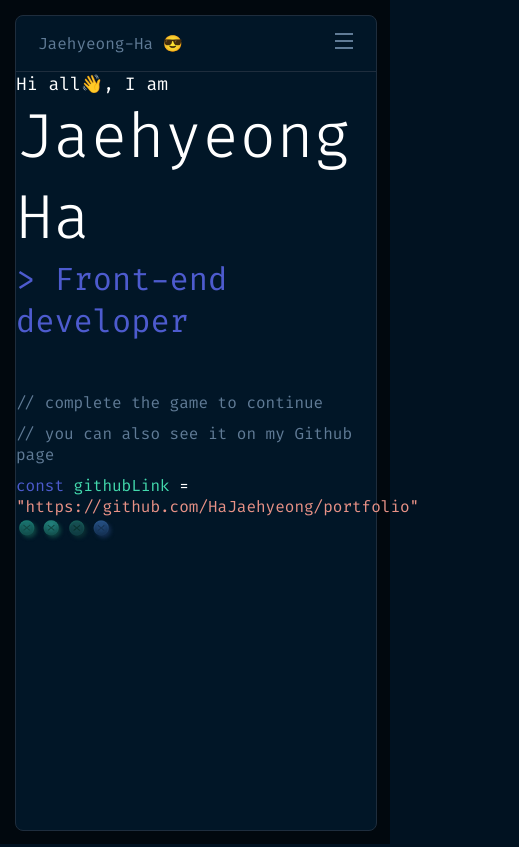
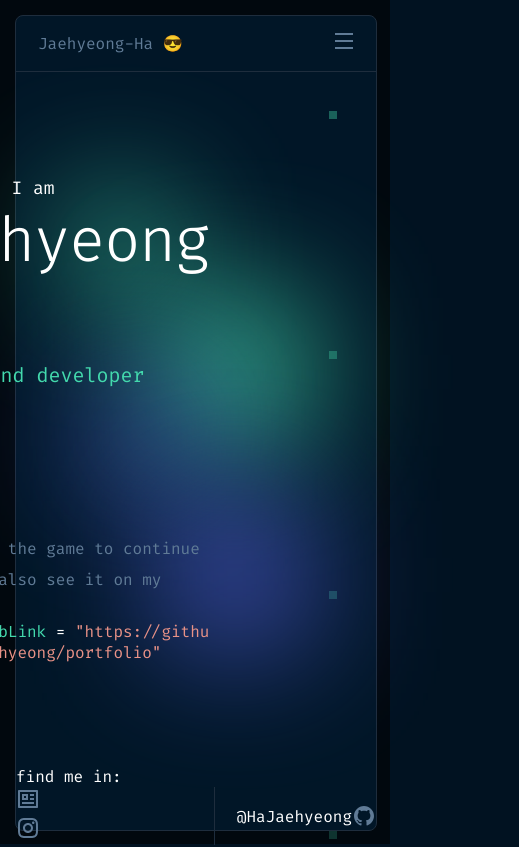
Before and after one commit to HaJaehyeong/portfolio, a Next.js app: page / in a window 390 px wide. Shown: the top 847 px of the page, 519 px wide, since content can reach past the window. Built offline with nearby package versions, Linux system fonts and the light colour scheme.

Commit message:
HAJAE-11 modify main page: mobild responsive style

```diff
--- a/src/app/page.module.scss
+++ b/src/app/page.module.scss
@@ -1,4 +1,4 @@
-.main-wrapper {
+.main {
   display: flex;
   flex-direction: row;
   justify-content: center;
@@ -9,53 +9,53 @@
   height: calc(100% - 120px);
 }
 
-.background-blurs {
+.blur {
   position: absolute;
   width: 100%;
   height: 100%;
 
   z-index: 1;
 
-  .position1,
-  .position2,
-  .position3,
-  .position4 {
+  &__item-1,
+  &__item-2,
+  &__item-3,
+  &__item-4 {
     position: absolute;
     opacity: 0.8;
   }
 
-  .blue {
+  &__blue {
     background-color: var(--gradients-blue);
     filter: blur(100px);
   }
 
-  .green {
+  &__green {
     background-color: var(--gradients-green);
     filter: blur(100px);
   }
 
-  .position1 {
+  &__item-1 {
     top: 15%;
     left: 53%;
     width: 150px;
     height: 150px;
   }
 
-  .position2 {
+  &__item-2 {
     top: 35%;
     left: 60%;
     width: 200px;
     height: 150px;
   }
 
-  .position3 {
+  &__item-3 {
     top: 40%;
     left: 78%;
     width: 150px;
     height: 150px;
   }
 
-  .position4 {
+  &__item-4 {
     top: 60%;
     left: 70%;
     width: 150px;
@@ -69,20 +69,20 @@
 
   z-index: 2;
 
-  .hello {
+  &__hello {
     margin: 0;
 
     color: var(--secondary-white);
   }
 
-  .name {
+  &__name {
     margin: 0;
 
     font-weight: 300;
     color: var(--secondary-white);
   }
 
-  .job {
+  &__job {
     margin: 0 0 50px 0;
 
     font-weight: 400;
@@ -107,6 +107,7 @@
     .value {
       color: var(--accent-red);
       cursor: pointer;
+      word-break: break-all;
     }
   }
 }
@@ -168,3 +169,71 @@
     transform: translateY(0);
   }
 }
+
+/* Mobile */
+@media screen and (max-width: 767px) {
+  .blur {
+    &__item-1 {
+      top: 23%;
+      left: 15%;
+      width: 100px;
+      height: 100px;
+    }
+
+    &__item-2 {
+      top: 35%;
+      left: 40%;
+      width: 150px;
+      height: 150px;
+    }
+
+    &__item-3 {
+      top: 46%;
+      left: 20%;
+      width: 100px;
+      height: 100px;
+    }
+
+    &__item-4 {
+      top: 60%;
+      left: 40%;
+      width: 150px;
+      height: 150px;
+    }
+
+    &__blue {
+      filter: blur(65px);
+    }
+
+    &__green {
+      filter: blur(65px);
+    }
+  }
+
+  .whoami {
+    padding: 0 20px;
+    width: calc(100% - 40px);
+
+    &__hello {
+      margin-left: 10px;
+    }
+
+    &__name {
+      letter-spacing: -2px;
+    }
+
+    &__job {
+      margin: 0 0 150px 0;
+      font-size: 20px;
+      color: var(--accent-green);
+    }
+  }
+
+  .game-box {
+    display: none;
+  }
+}
+
+/* Tablet */
+@media screen and (min-width: 768px) and (max-width: 1023px) {
+}
--- a/src/app/page.tsx
+++ b/src/app/page.tsx
@@ -9,23 +9,23 @@ import TypingComponent from './_components/typing/typing';
 
 const Home: React.FC = () => {
   return (
-    <div className={styles.mainWrapper}>
-      <div className={styles.backgroundBlurs}>
-        <div className={`${styles.position1} ${styles.green}`} />
-        <div className={`${styles.position2} ${styles.green}`} />
-        <div className={`${styles.position3} ${styles.blue}`} />
-        <div className={`${styles.position4} ${styles.blue}`} />
+    <div className={styles['main']}>
+      <div className={styles['blur']}>
+        <div className={`${styles['blur__item-1']} ${styles['blur__green']}`} />
+        <div className={`${styles['blur__item-2']} ${styles['blur__green']}`} />
+        <div className={`${styles['blur__item-3']} ${styles['blur__blue']}`} />
+        <div className={`${styles['blur__item-4']} ${styles['blur__blue']}`} />
       </div>
-      <div className={styles.whoami}>
-        <p className={styles.hello}>Hi all👋, I am</p>
-        <h1 className={styles.name}>Jaehyeong Ha</h1>
-        <h2 className={styles.job}>
+      <div className={styles['whoami']}>
+        <p className={styles['whoami__hello']}>Hi all👋, I am</p>
+        <h1 className={styles['whoami__name']}>Jaehyeong Ha</h1>
+        <h2 className={styles['whoami__job']}>
           {'> '}
           <TypingComponent />
         </h2>
 
-        <label className={styles.comment}>{'// complete the game to continue'}</label>
-        <label className={styles.comment}>{'// you can also see it on my Github page'}</label>
+        <label className={styles['comment']}>{'// complete the game to continue'}</label>
+        <label className={styles['comment']}>{'// you can also see it on my Github page'}</label>
         <div className={styles.code}>
           <label>const</label>
           <label className={styles.valiable}> githubLink</label>
```
